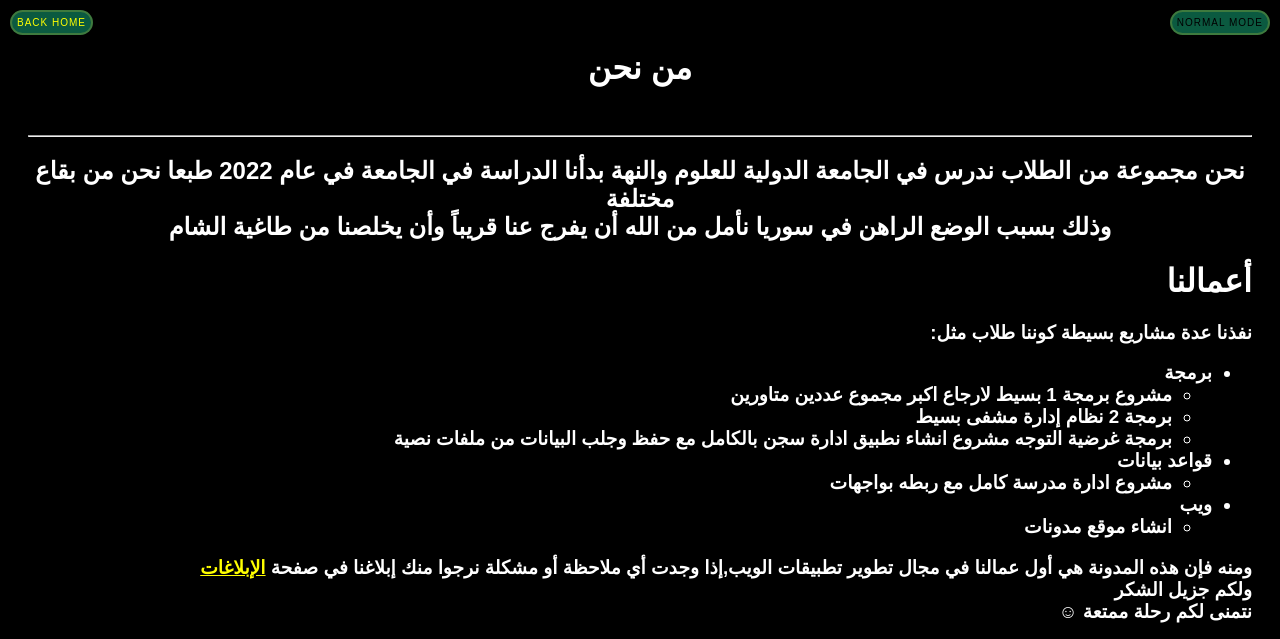
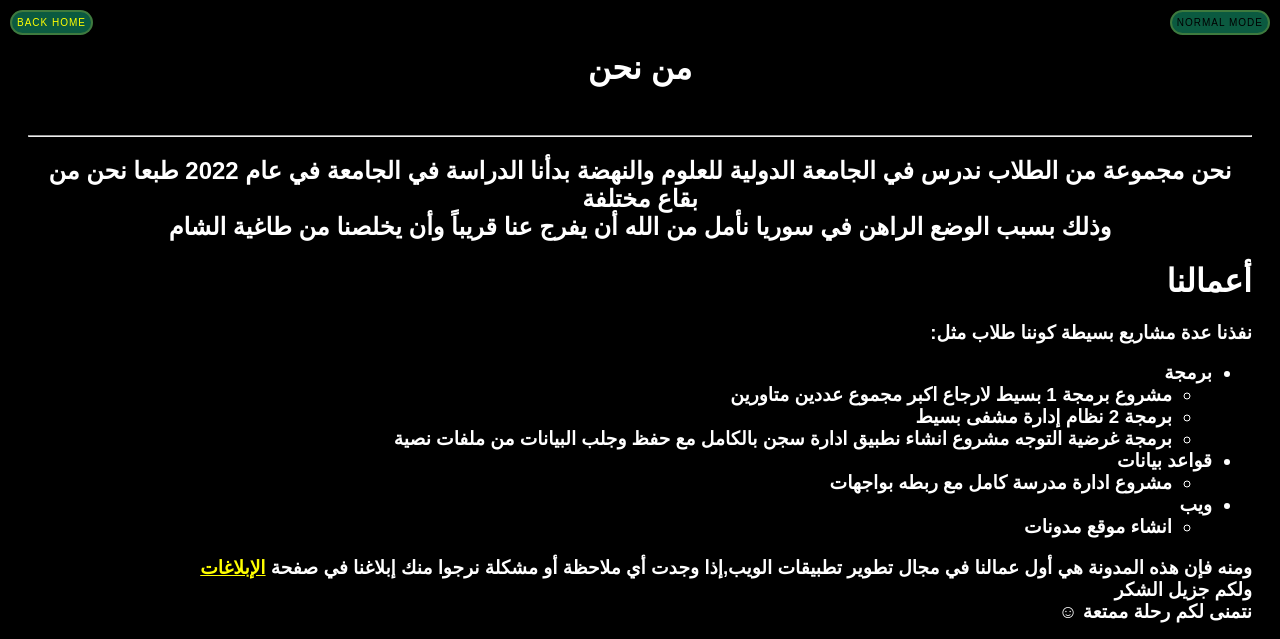
Before and after one commit to abobakr015/moos, a plain HTML site: page TheTeam.html in a window 1280 px wide. Shown: the top 639 px of the page. Drawn offline with Linux system fonts and the light colour scheme.

Commit message:
Update TheTeam.html

```diff
--- a/TheTeam.html
+++ b/TheTeam.html
@@ -21,7 +21,7 @@
         <h1>من نحن</h1>
         <br>
         <hr>
-        <h2>نحن مجموعة من الطلاب ندرس في الجامعة الدولية للعلوم والنهة بدأنا الدراسة في الجامعة في عام 2022 طبعا نحن من
+        <h2>نحن مجموعة من الطلاب ندرس في الجامعة الدولية للعلوم والنهضة بدأنا الدراسة في الجامعة في عام 2022 طبعا نحن من
             بقاع مختلفة
             <br>
             وذلك بسبب الوضع الراهن في سوريا نأمل من الله أن يفرج عنا قريباً وأن يخلصنا من طاغية الشام
```
